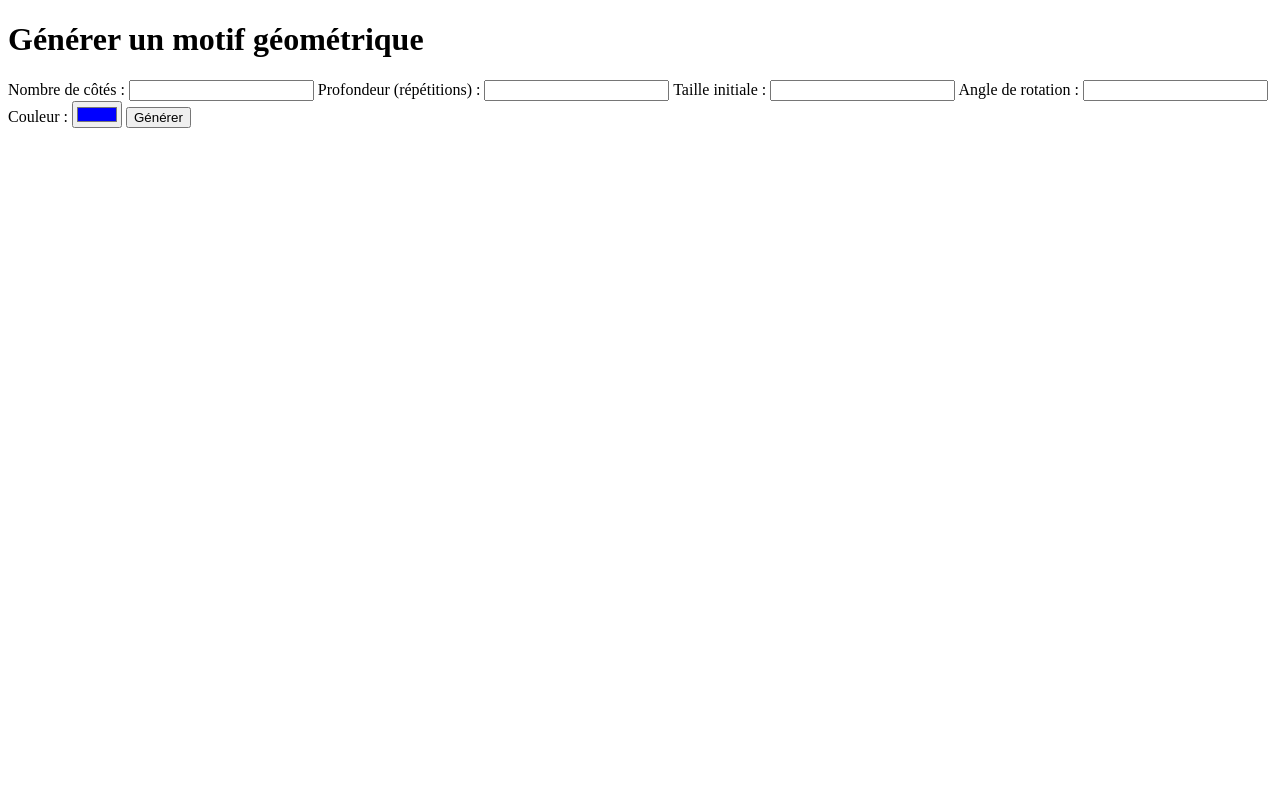
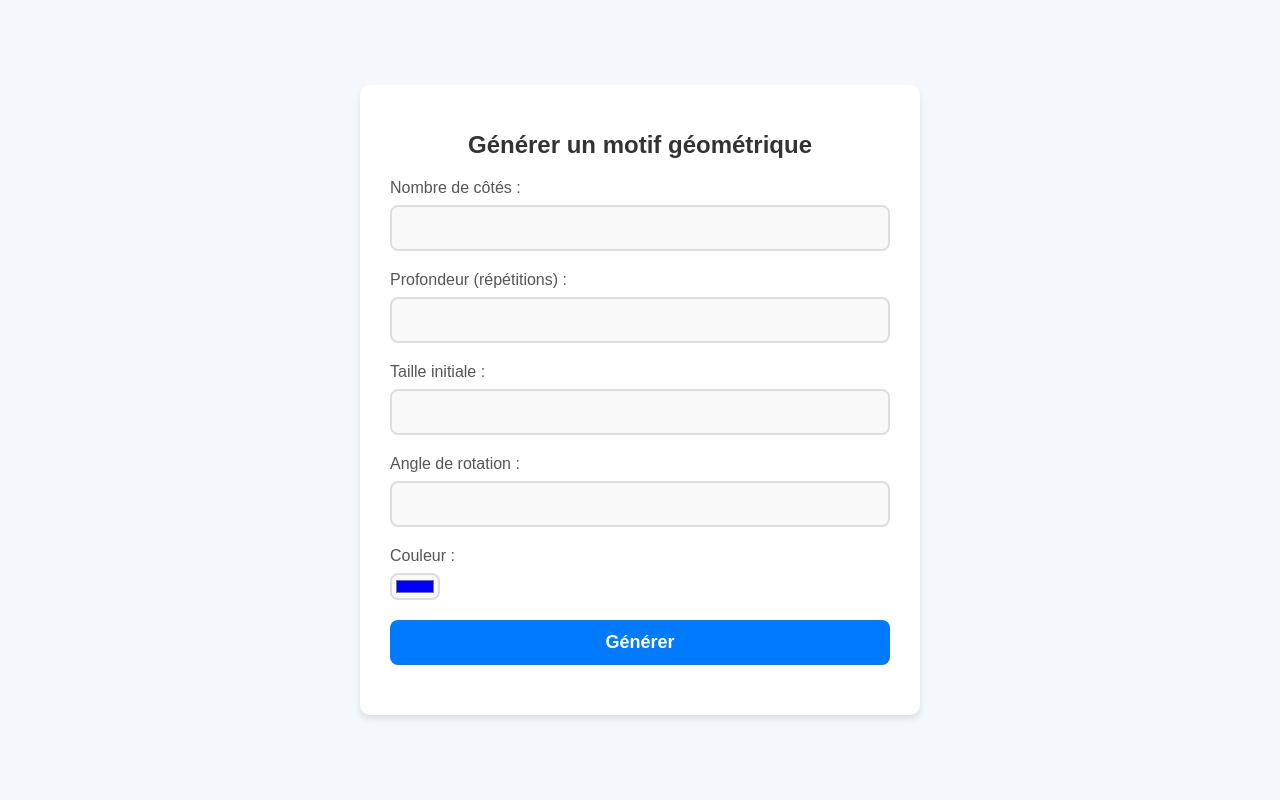
Before and after one commit to DevilMortar/GeoGenPython, a Flask app: page / in a window 1280 px wide. Run offline with Flask 3, Linux system fonts and the light colour scheme.

Commit message:
feat : design de la page index

```diff
--- a/app/static/style.css
+++ b/app/static/style.css
@@ -0,0 +1,87 @@
+/* Style général du corps de la page */
+body {
+    font-family: 'Arial', sans-serif;
+    background-color: #f4f7fc;
+    margin: 0;
+    padding: 0;
+    display: flex;
+    justify-content: center;
+    align-items: center;
+    height: 100vh;
+}
+
+/* Conteneur du formulaire */
+.form-container {
+    background-color: white;
+    padding: 30px;
+    border-radius: 10px;
+    box-shadow: 0 4px 6px rgba(0, 0, 0, 0.1);
+    width: 100%;
+    max-width: 500px;
+}
+
+/* Titre du formulaire */
+h1 {
+    text-align: center;
+    color: #333;
+    margin-bottom: 20px;
+    font-size: 24px;
+}
+
+/* Style des labels */
+label {
+    font-size: 16px;
+    color: #555;
+    display: block;
+    margin-bottom: 8px;
+}
+
+/* Style des champs de formulaire */
+input[type="number"],
+input[type="color"],
+button {
+    margin-bottom: 20px;
+    border: 2px solid #ddd;
+    border-radius: 8px;
+    color: #333;
+    background-color: #f9f9f9;
+    box-sizing: border-box;
+}
+
+/* Style des champs de formulaire */
+input[type="number"],
+button {
+    width: 100%;
+    padding: 12px;
+    font-size: 16px;
+}
+
+/* Focus sur les champs de saisie */
+input[type="number"]:focus,
+input[type="color"]:focus,
+button:focus {
+    outline: none;
+    border-color: #007bff;
+    background-color: #e6f1ff;
+}
+
+/* Style du bouton */
+button {
+    background-color: #007bff;
+    color: white;
+    border: none;
+    cursor: pointer;
+    font-size: 18px;
+    font-weight: bold;
+}
+
+button:hover {
+    background-color: #0056b3;
+}
+
+/* Style de l'image générée (si besoin) */
+img {
+    display: block;
+    max-width: 100%;
+    margin: 20px auto;
+}
--- a/app/templates/index.html
+++ b/app/templates/index.html
@@ -3,8 +3,10 @@
 <head>
     <meta charset="UTF-8">
     <title>Générateur de Motifs</title>
+    <link rel="stylesheet" href="{{ url_for('static', filename='style.css') }}">
 </head>
 <body>
+    <div class="form-container">
         <h1>Générer un motif géométrique</h1>
         <form action="/generer_motif" method="POST">
             <label>Nombre de côtés :</label>
@@ -24,5 +26,6 @@
 
             <button type="submit">Générer</button>
         </form>
+    </div>
 </body>
 </html>
```
Lines whose indentation alone changed are shown as unchanged.
